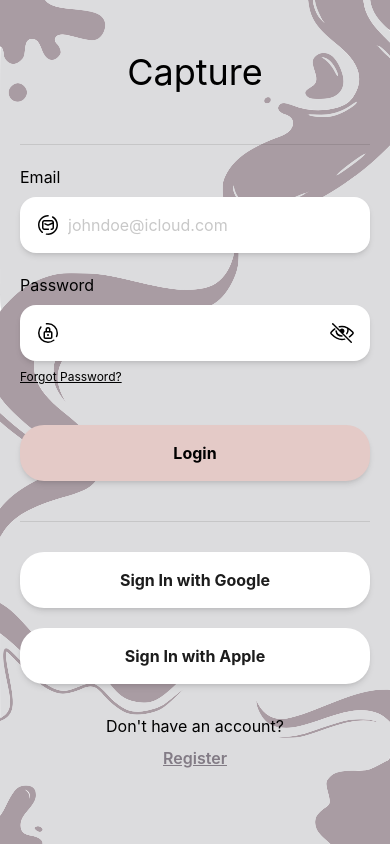
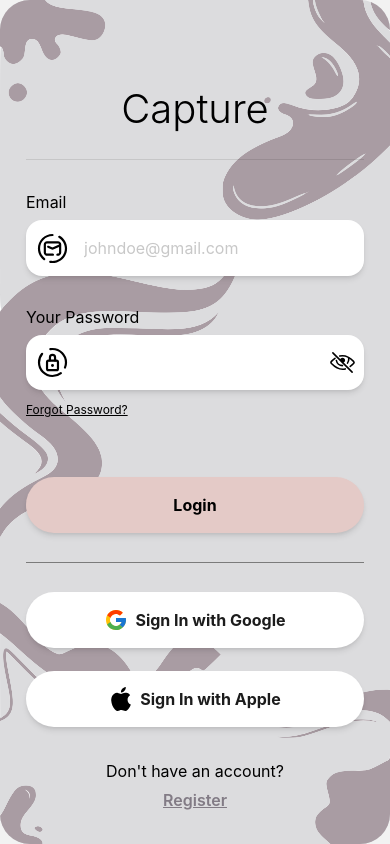
Before and after one commit to Jai-Dhiman/capture, a React Native app in the folder apps/mobile/: screen /Login in a window 390 px wide. Built offline with nearby package versions, Linux system fonts and the light colour scheme.

Commit message:
styling for login page

```diff
--- a/apps/mobile/src/screens/LoginScreen.tsx
+++ b/apps/mobile/src/screens/LoginScreen.tsx
@@ -1,4 +1,4 @@
-import React, { useState } from 'react'
+import React, { useState, useRef } from 'react'
 import {
   View,
   Text,
@@ -15,6 +15,10 @@ export const LoginScreen = () => {
   const [email, setEmail] = useState('')
   const [password, setPassword] = useState('')
   const { signIn, isPending, error } = useAuth()
+  const [isEmailFocused, setIsEmailFocused] = useState(false)
+  const [isPasswordFocused, setIsPasswordFocused] = useState(false)
+  const emailInputRef = useRef<TextInput>(null)
+  const passwordInputRef = useRef<TextInput>(null)
 
   const handleLogin = () => {
     signIn(
@@ -28,87 +32,114 @@ export const LoginScreen = () => {
   }
 
   return (
-    <SafeAreaView className="flex-1 bg-[#DCDCDE]">
-      <Image
-        source={require('../assets/Fluid Background Coffee.png')}
-        className="absolute w-full h-full"
-      />
+    <SafeAreaView className="flex-1 bg-[#DCDCDE] rounded-[30px] overflow-hidden">
+    <Image
+      source={require('../assets/Fluid Background Coffee.png')}
+      style={{ width: '100%', height: '100%', position: 'absolute' }}
+      resizeMode="cover"
+    />
+      <View className="flex-1 px-[26px]">
+        <Text className="text-[40px] font-roboto font-light text-center mt-[84px] mb-[26px]">
+          Capture
+        </Text>
+        <View className="h-[1px] bg-black/10 mb-[30px]" />
 
-      <View className="flex-1 p-5">
-        <Text className="text-4xl font-roboto text-center my-8">Capture</Text>
-
-        <View className="h-[1px] bg-black/10 my-5" />
-
-        <View className="mb-5">
-          <Text className="text-base font-roboto mb-2">Email</Text>
-          <View className="bg-white rounded-2xl p-4 shadow-md flex-row items-center">
+        <View className="mb-[29px]">
+          <Text className="text-base font-roboto mb-[6px]">Email</Text>
+          <TouchableOpacity
+            activeOpacity={1}
+            onPress={() => emailInputRef.current?.focus()}
+            className={`bg-white h-[56px] rounded-[16px] shadow-md flex-row items-center px-[9px] ${isEmailFocused ? 'border-2 border-[#E4CAC7]' : ''}`}
+          >
             <Image
               source={require('../assets/icons/Email Icon.svg')}
-              className="w-6 h-6 mr-2"
+              style={{ width: 35, height: 35, marginRight: 14 }}
+              resizeMode="contain"
             />
             <TextInput
-              placeholder="johndoe@icloud.com"
-              className="flex-1 text-base font-roboto"
-              placeholderTextColor="#C8C8C8"
+              ref={emailInputRef}
+              onFocus={() => setIsEmailFocused(true)}
+              onBlur={() => setIsEmailFocused(false)}
+              placeholder="johndoe@gmail.com"
+              placeholderTextColor="#C8C8C8" // Move the gray color to placeholder only
+              className="flex-1 text-base font-roboto text-black outline-none" // Remove italic, add text-black
               value={email}
               onChangeText={setEmail}
             />
-          </View>
+          </TouchableOpacity>
         </View>
 
-        <View className="mb-5">
-          <Text className="text-base font-roboto mb-2">Password</Text>
-          <View className="bg-white rounded-2xl p-4 shadow-md flex-row items-center">
+        <View>
+          <Text className="text-base font-roboto mb-[6px]">Your Password</Text>
+          <TouchableOpacity
+            activeOpacity={1}
+            onPress={() => passwordInputRef.current?.focus()}
+            className={`bg-white h-[55px] rounded-[16px] shadow-md flex-row items-center px-[9px] relative ${isPasswordFocused ? 'border-2 border-[#E4CAC7]' : ''}`}
+          >
             <Image
               source={require('../assets/icons/Lock Icon.svg')}
-              className="w-6 h-6 mr-2"
+              style={{ width: 35, height: 35, marginRight: 14 }}
+              resizeMode="contain"
             />
             <TextInput
+              ref={passwordInputRef}
+              onFocus={() => setIsPasswordFocused(true)}
+              onBlur={() => setIsPasswordFocused(false)}
               secureTextEntry={!showPassword}
-              className="flex-1 text-base font-roboto"
+              className="flex-1 text-base font-roboto pr-[30px] outline-none"
               value={password}
               onChangeText={setPassword}
             />
-            <TouchableOpacity onPress={() => setShowPassword(!showPassword)}>
+            <TouchableOpacity
+              className="absolute right-[9px]"
+              onPress={() => setShowPassword(!showPassword)}
+            >
               <Image
-                source={showPassword ?
-                  require('../assets/icons/View Password Icon.svg') :
-                  require('../assets/icons/Dont Show Passoword Icon.svg')}
-                className="w-6 h-6 ml-2"
+                source={showPassword ? require('../assets/icons/View Password Icon.svg') : require('../assets/icons/Dont Show Passoword Icon.svg')}
+                style={{ width: 25, height: 25 }}
+                resizeMode="contain"
               />
             </TouchableOpacity>
-          </View>
-          <TouchableOpacity>
-            <Text className="text-xs underline mt-2">Forgot Password?</Text>
           </TouchableOpacity>
+          <Text className="text-xs font-roboto underline mt-[12px]">Forgot Password?</Text>
         </View>
 
         <TouchableOpacity
-          className="bg-[#E4CAC7] rounded-3xl p-4 items-center shadow-md my-5"
+          className="bg-[#E4CAC7] h-[56px] rounded-[30px] shadow-md justify-center mt-[59px]"
           onPress={handleLogin}
           disabled={isPending}
         >
-          <Text className="text-base font-bold font-roboto">
+          <Text className="text-base font-bold font-roboto text-center">
             {isPending ? 'Loading...' : 'Login'}
           </Text>
         </TouchableOpacity>
 
-        <View className="h-[1px] bg-black/10 my-5" />
+        <View className="h-[1px] bg-[#7B7B7B] my-[29px]" />
 
-        <TouchableOpacity className="bg-white rounded-3xl p-4 items-center shadow-md my-2.5">
+        <TouchableOpacity className="bg-white h-[56px] rounded-[30px] shadow-md flex-row items-center justify-center mb-[23px]">
+          <Image
+            source={require('../assets/icons/google.svg')}
+            style={{ width: 24, height: 24, marginRight: 7 }}
+            resizeMode="contain"
+          />
           <Text className="text-base font-bold font-roboto text-[#1C1C1C]">
             Sign In with Google
           </Text>
         </TouchableOpacity>
 
-        <TouchableOpacity className="bg-white rounded-3xl p-4 items-center shadow-md my-2.5">
+        <TouchableOpacity className="bg-white h-[56px] rounded-[30px] shadow-md flex-row items-center justify-center">
+          <Image
+            source={require('../assets/icons/apple.svg')}
+            style={{ width: 24, height: 24, marginRight: 7 }}
+            resizeMode="contain"
+          />
           <Text className="text-base font-bold font-roboto text-[#1C1C1C]">
             Sign In with Apple
           </Text>
         </TouchableOpacity>
 
-        <View className="items-center mt-5">
-          <Text className="text-base font-roboto mb-2">Don't have an account?</Text>
+        <View className="items-center mt-[32px]">
+          <Text className="text-base font-roboto mb-[5px]">Don't have an account?</Text>
           <TouchableOpacity>
             <Text className="text-base font-semibold font-roboto text-[#827B85] underline">
               Register
```
Also changed, not shown: apps/mobile/src/assets/icons/apple.svg (added), apps/mobile/src/assets/icons/google.svg (added).
